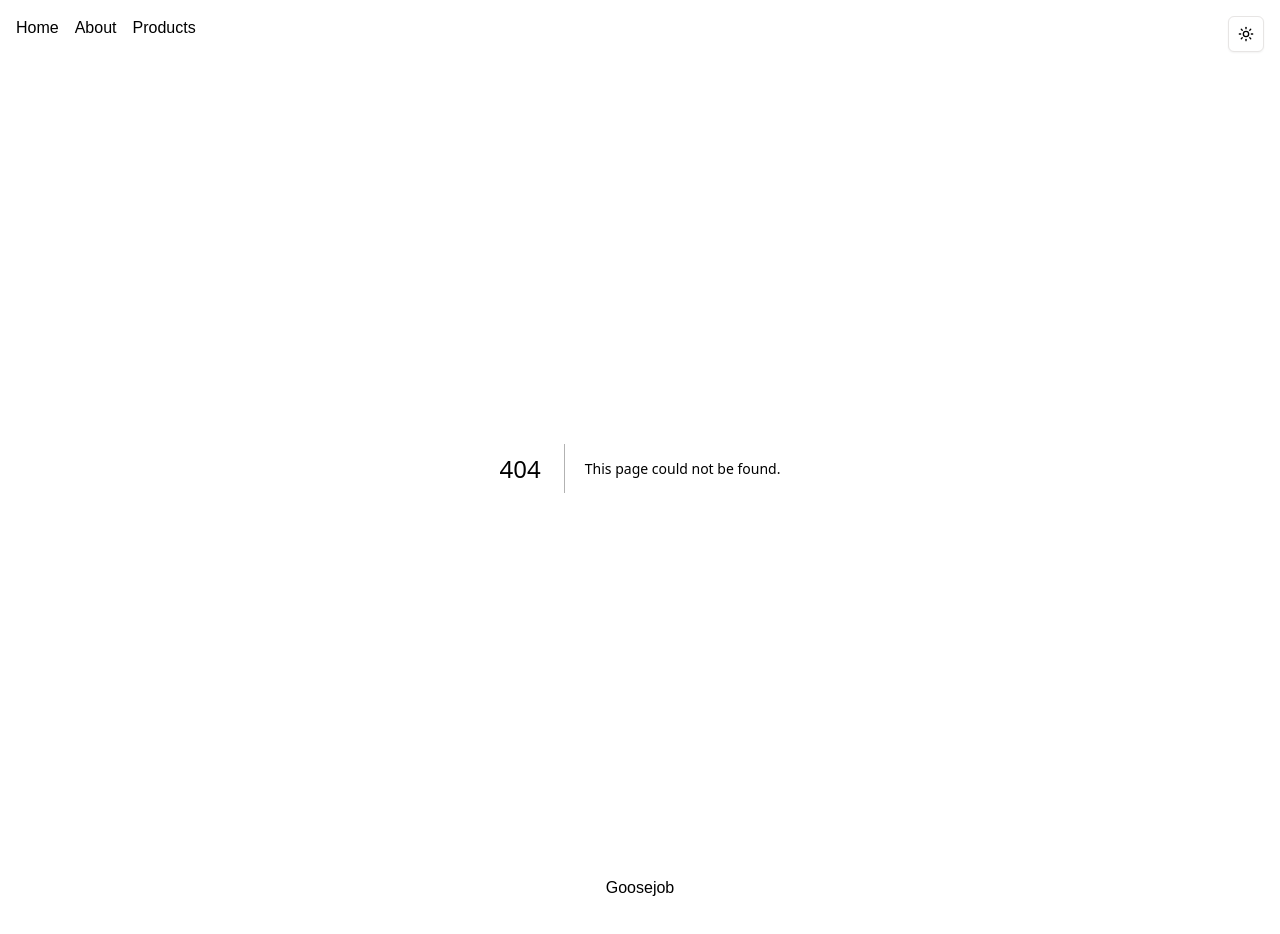
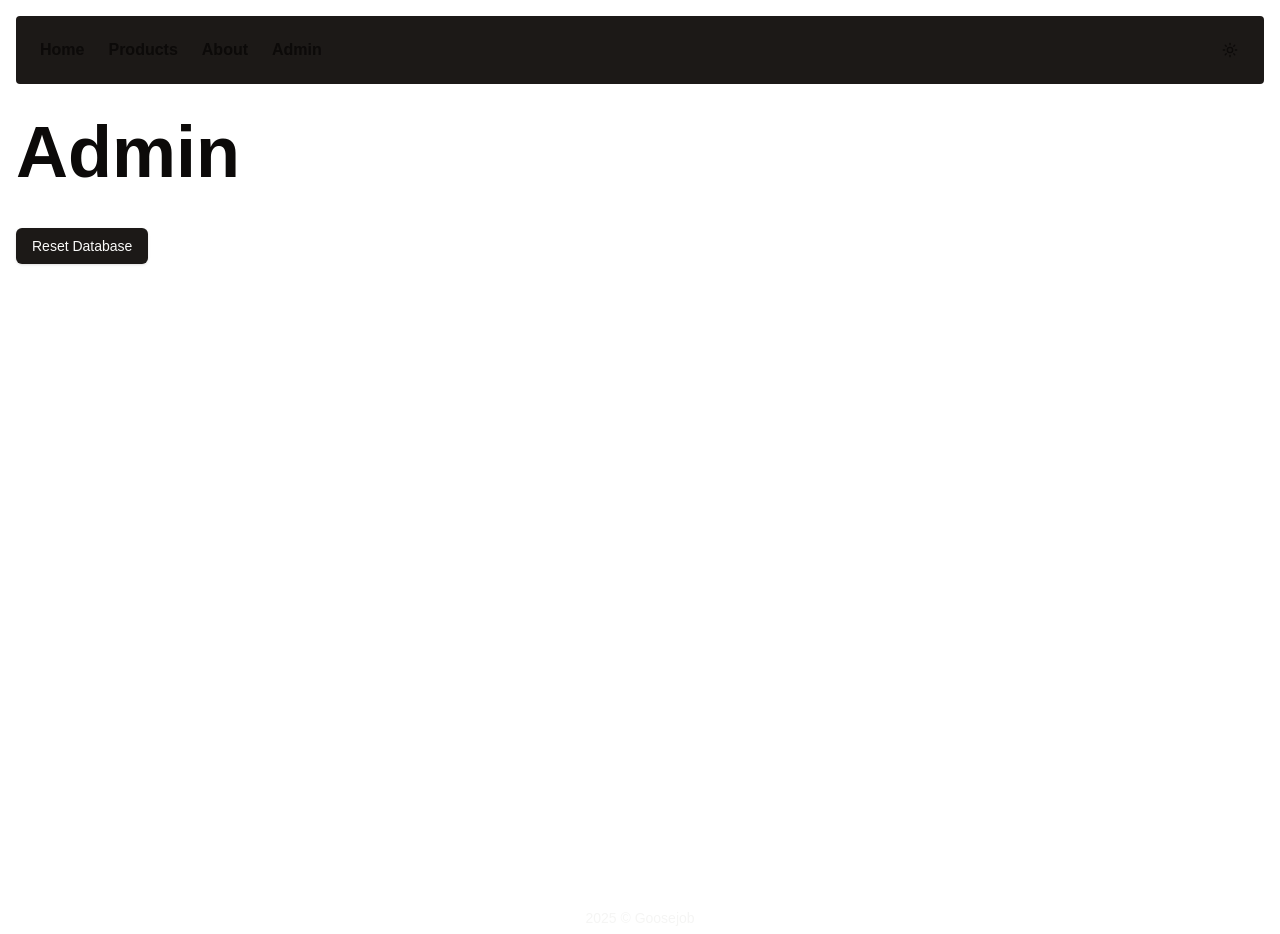
Before and after one commit to goosejob/goosejob-web-nextjs-cloudflare, a Next.js app: page /admin in a window 1280 px wide. Before the commit this address had no page. Before the commit the page ends 908 px from the top, so only its background shows below. Built offline with nearby package versions, Linux system fonts and the light colour scheme.

Commit message:
feat: admin reset database action

```diff
--- a/prisma/seed.ts
+++ b/prisma/seed.ts
@@ -1,5 +1,5 @@
 import { PrismaClient } from "@prisma/client";
-import { dataJobs } from "./data/jobs";
+import { dataJobs } from "../src/data/jobs";
 import slugify from "slugify";
 
 const prisma = new PrismaClient();
--- /dev/null
+++ b/src/app/admin/page.tsx
@@ -0,0 +1,13 @@
+import { ResetButton } from "./reset-button";
+
+export default function Page() {
+  return (
+    <div className="space-y-10">
+      <h1 className="text-7xl font-black">Admin</h1>
+
+      <div>
+        <ResetButton />
+      </div>
+    </div>
+  );
+}
--- /dev/null
+++ b/src/app/admin/reset-button.tsx
@@ -0,0 +1,22 @@
+"use client";
+
+import { Button } from "@/components/ui/button";
+import { resetDatabase } from "@/modules/jobs/actions";
+import { useActionState } from "react";
+
+export function ResetButton() {
+  const [message, formAction, isPending] = useActionState(
+    resetDatabase,
+    undefined
+  );
+
+  return (
+    <div className="space-y-2">
+      <form action={formAction}>
+        <Button>{isPending ? "Resetting..." : "Reset Database"}</Button>
+      </form>
+
+      <p>{isPending ? "Loading..." : message}</p>
+    </div>
+  );
+}
--- a/src/app/layout.tsx
+++ b/src/app/layout.tsx
@@ -26,8 +26,9 @@ export const metadata: Metadata = {
 
 const configNavItems = [
   { href: "/", text: "Home" },
+  { href: "/products", text: "Products" },
   { href: "/about", text: "About" },
-  { href: "/products", text: "Products" },
+  { href: "/admin", text: "Admin" },
 ];
 
 export default function RootLayout({
@@ -46,11 +47,14 @@ export default function RootLayout({
           enableSystem
           disableTransitionOnChange
         >
-          <nav className="flex justify-between gap-4">
-            <ul className="inline-flex gap-4 p-4">
+          <header className="p-4">
+            <nav className="bg-stone-900 rounded flex justify-between items-center gap-4">
+              <ul className="inline-flex gap-6 px-6 py-2">
                 {configNavItems.map((navItem, index) => (
                   <li key={index}>
-                  <Link href={navItem.href}>{navItem.text}</Link>
+                    <Link href={navItem.href} className="font-bold">
+                      {navItem.text}
+                    </Link>
                   </li>
                 ))}
               </ul>
@@ -59,11 +63,14 @@ export default function RootLayout({
                 <ThemeModeToggle />
               </div>
             </nav>
+          </header>
 
-          <main className="min-h-screen">{children}</main>
+          <main className="min-h-screen p-4">{children}</main>
 
           <footer>
-            <p className="p-2 text-center">Goosejob</p>
+            <p className="p-2 text-center text-sm text-secondary">
+              {new Date().getFullYear()} &copy; Goosejob
+            </p>
           </footer>
         </ThemeProvider>
       </body>
--- a/src/app/page.tsx
+++ b/src/app/page.tsx
@@ -7,10 +7,11 @@ export default async function Page() {
   const jobs = await prisma.job.findMany();
 
   return (
-    <div className="space-y-8 p-10">
+    <div className="flex justify-center">
+      <div className="space-y-8">
         <Logo />
 
-      <ul className="space-y-4">
+        <ul className="space-y-4 max-w-4xl">
           {jobs.map((job) => {
             return (
               <li key={job.id}>
@@ -31,5 +32,6 @@ export default async function Page() {
           })}
         </ul>
       </div>
+    </div>
   );
 }
--- a/src/components/shared/theme-mode-toggle.tsx
+++ b/src/components/shared/theme-mode-toggle.tsx
@@ -18,7 +18,7 @@ export function ThemeModeToggle() {
   return (
     <DropdownMenu>
       <DropdownMenuTrigger asChild>
-        <Button variant="outline" size="icon">
+        <Button variant="ghost" size="icon">
           <Sun className="h-[1.2rem] w-[1.2rem] rotate-0 scale-100 transition-all dark:-rotate-90 dark:scale-0" />
           <Moon className="absolute h-[1.2rem] w-[1.2rem] rotate-90 scale-0 transition-all dark:rotate-0 dark:scale-100" />
           <span className="sr-only">Toggle theme</span>
--- /dev/null
+++ b/src/modules/jobs/actions.ts
@@ -0,0 +1,32 @@
+"use server";
+
+import slugify from "slugify";
+
+import { dataJobs } from "@/data/jobs";
+import { prisma } from "@/utils/db";
+
+export async function resetDatabase() {
+  await new Promise((resolve) => {
+    setTimeout(resolve, 100);
+  });
+
+  for (const job of dataJobs) {
+    const jobUpsertData = {
+      slug: slugify(job.title, { lower: true }),
+      title: job.title,
+      description: job.description,
+    };
+
+    await prisma.job.upsert({
+      where: { slug: jobUpsertData.slug },
+      update: jobUpsertData,
+      create: jobUpsertData,
+    });
+  }
+
+  return "Reset database successfully";
+}
+
+export async function deleteJob(formData: FormData) {
+  console.log({ formData });
+}
```
Also changed, not shown: src/data/jobs.ts (renamed from prisma/data/jobs.ts). Lines whose indentation alone changed are shown as unchanged.
